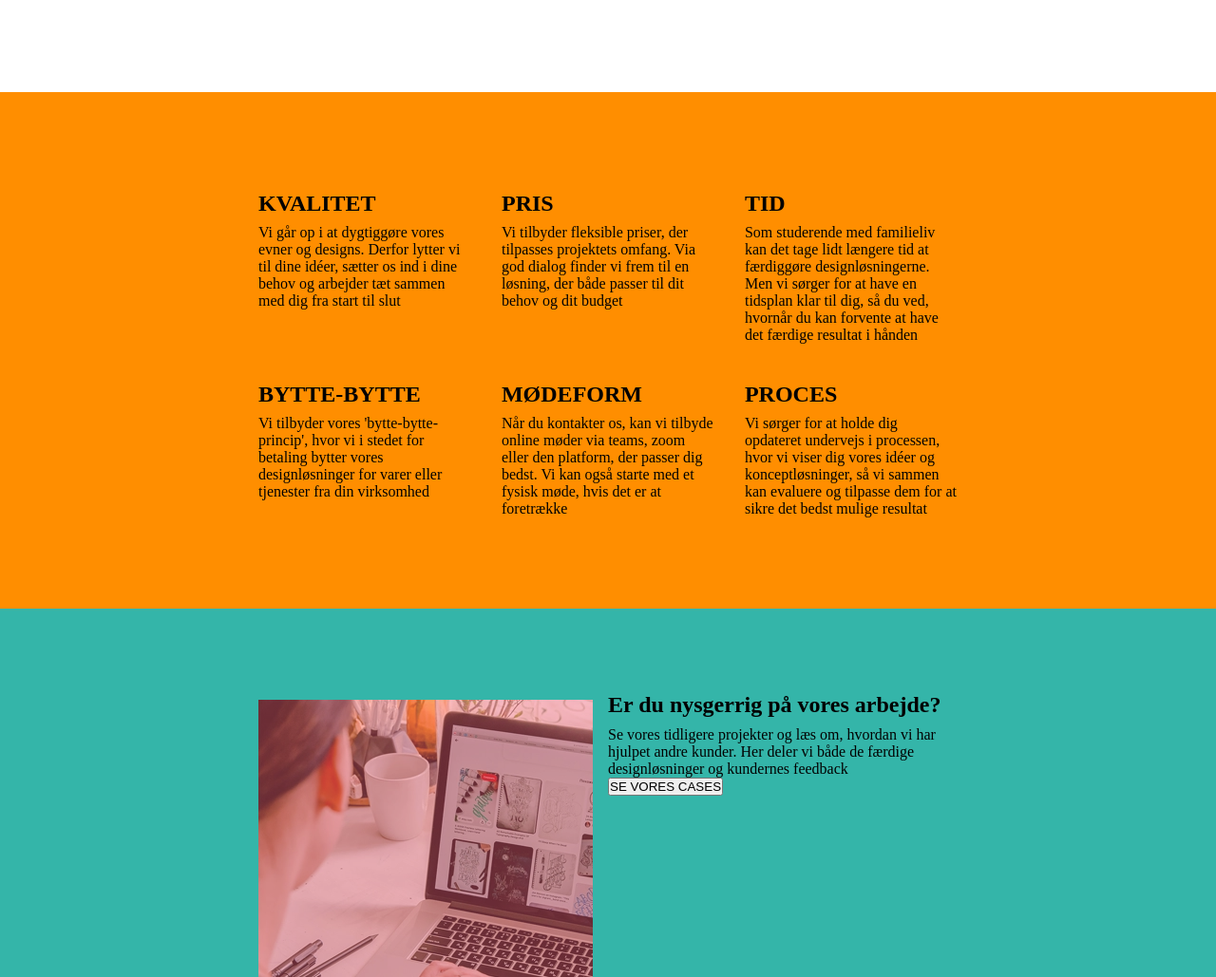
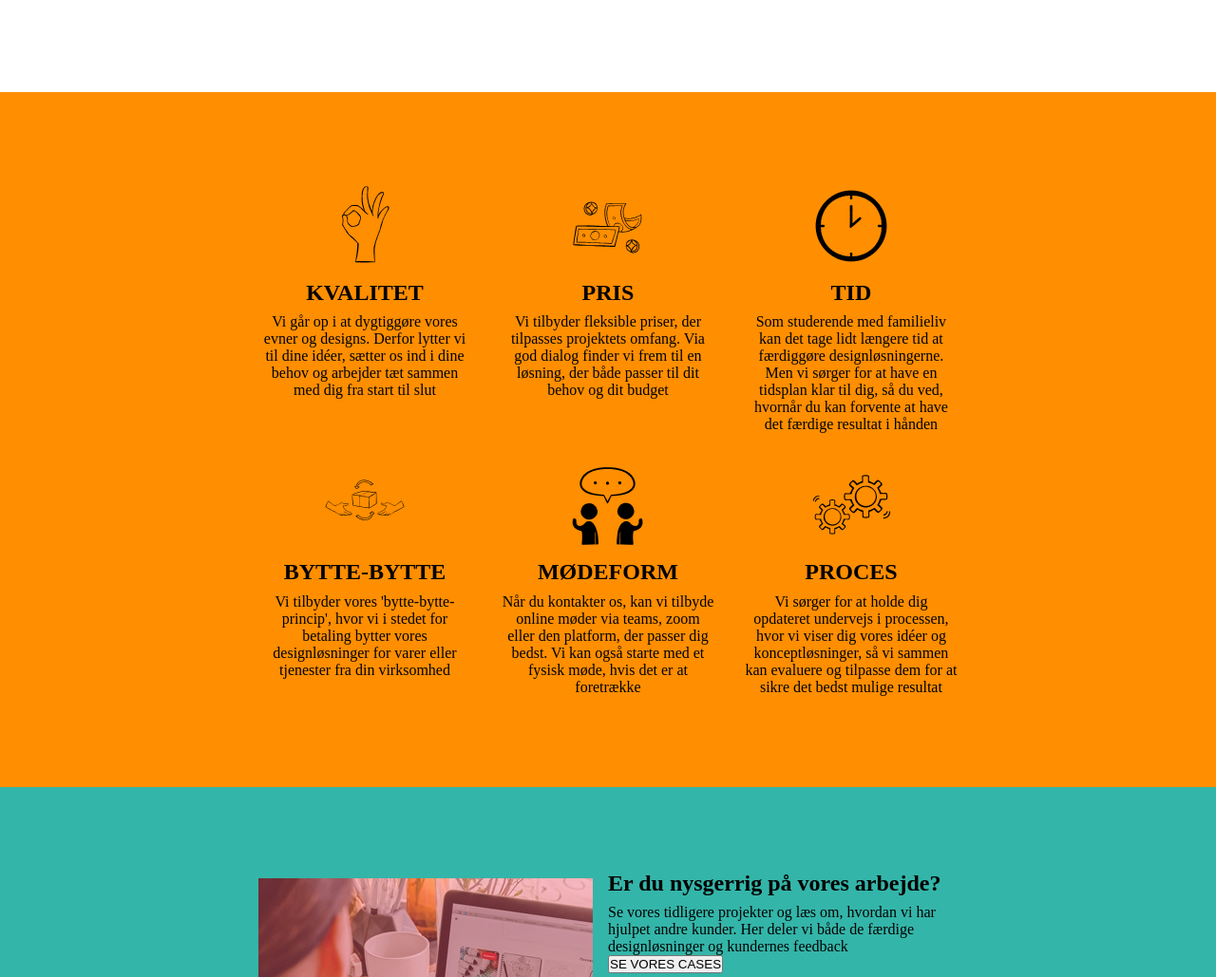
Before and after one commit to tkatkimann/kaosklubben-eksamens-projekt, a plain HTML site: page index.html in a window 1280 px wide. Shown: the part 729-1758 px from the top of the page at 95% size. Drawn offline with Linux system fonts and the light colour scheme; a script that the page names is missing.

Commit message:
ikoner på forsiden

```diff
--- a/css/stylesheet.css
+++ b/css/stylesheet.css
@@ -181,15 +181,21 @@ h1 {
 
     .dark {
         width: 100%;
-        text-align: left;
+        text-align: center;
         padding: 80px 20%;
         background-color: var(--primary-1-color);
+
     }
     .dark p{
         color: var(--primary-text-color);;
     }
     .dark h2{
         color: var(--primary-text-color);;
+    }
+
+    .dark img{
+        width: 40%;
+        height: 40%;
     }
 
     .dark2 {
--- a/index.html
+++ b/index.html
@@ -90,6 +90,7 @@
      <!-- sektion med 3-søjle-opsætning med responsive funktion ift. skærmstørrelse -->
      <section id="content-dark" class="teaser-content dark row">
         <div class="col-3">
+            <img src="img/forsiden-ikoner/kvalitet.svg" alt="kvalitet"/>
         <h2>KVALITET</h2>
         <p>
             Vi går op i at dygtiggøre vores  evner og designs.
@@ -97,30 +98,35 @@
         </p>
       </div>
       <div class="col-3">
+        <img src="img/forsiden-ikoner/penge.svg" alt="pris"/>
         <h2>PRIS</h2>
         <p>
             Vi tilbyder fleksible priser, der tilpasses  projektets omfang. Via god dialog finder vi frem til en løsning, der både passer til dit behov og dit budget
         </p>
       </div>
       <div class="col-3">
+        <img src="img/forsiden-ikoner/tid.svg" alt="tid"/>
         <h2>TID</h2>
         <p>
             Som studerende med familieliv kan det tage lidt længere tid at færdiggøre designløsningerne. Men vi sørger for at have en tidsplan klar til dig, så du ved, hvornår du kan forvente at have det færdige resultat i hånden
         </p>
       </div>
       <div class="col-3">
+        <img src="img/forsiden-ikoner/byttehandel.svg" alt="byttehandel"/>
         <h2>BYTTE-BYTTE</h2>
         <p>
             Vi tilbyder vores 'bytte-bytte-princip', hvor vi i stedet for betaling bytter vores designløsninger for varer eller tjenester fra din virksomhed
         </p>
       </div>
       <div class="col-3">
+        <img src="img/forsiden-ikoner/samtale.svg" alt="samtale"/>
         <h2>MØDEFORM</h2>
         <p>
             Når du kontakter os, kan vi tilbyde online møder via teams, zoom eller den platform, der passer dig bedst. Vi kan også starte med et fysisk møde, hvis det er at foretrække
         </p>
       </div>
       <div class="col-3">
+        <img src="img/forsiden-ikoner/proces.svg" alt="proces"/>
         <h2>PROCES</h2>
         <p>
             Vi sørger for at holde dig opdateret undervejs i processen, hvor vi viser dig vores idéer og konceptløsninger, så vi sammen kan evaluere og tilpasse dem for at sikre det bedst mulige resultat
```
